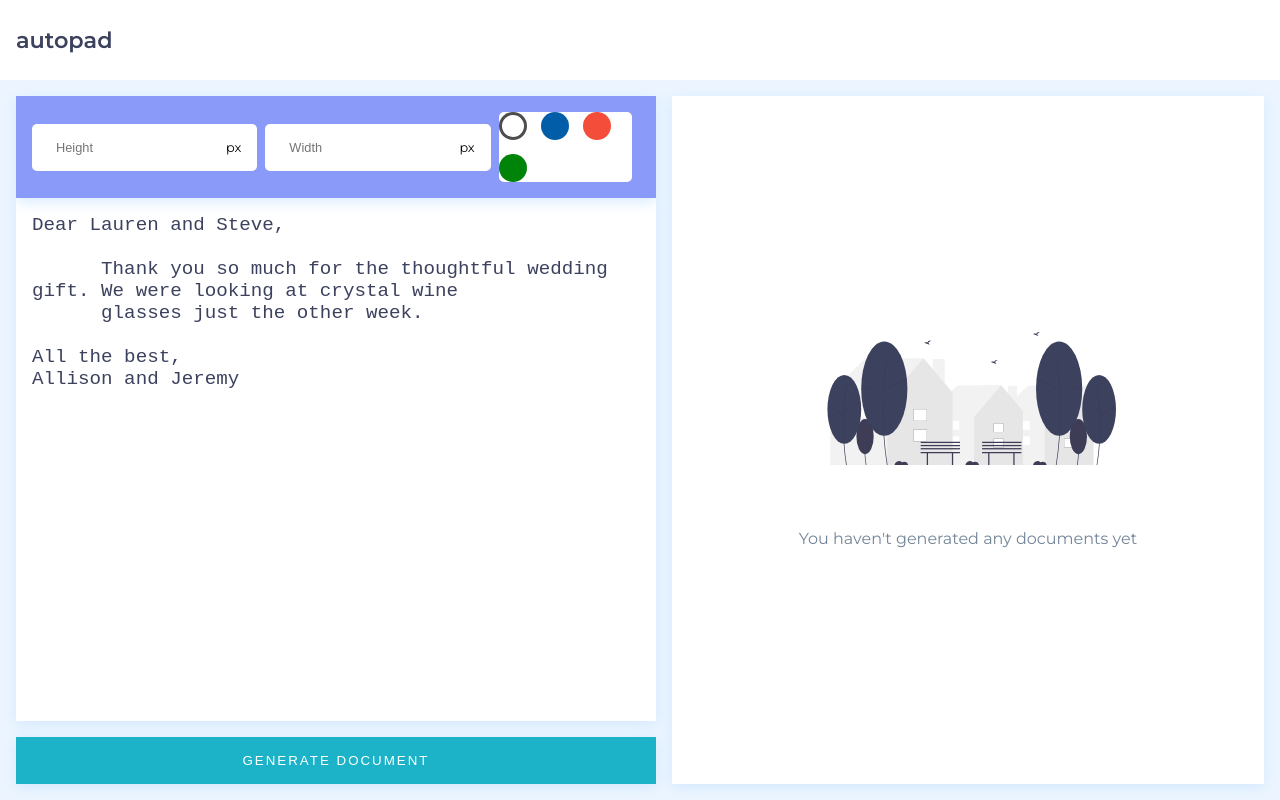
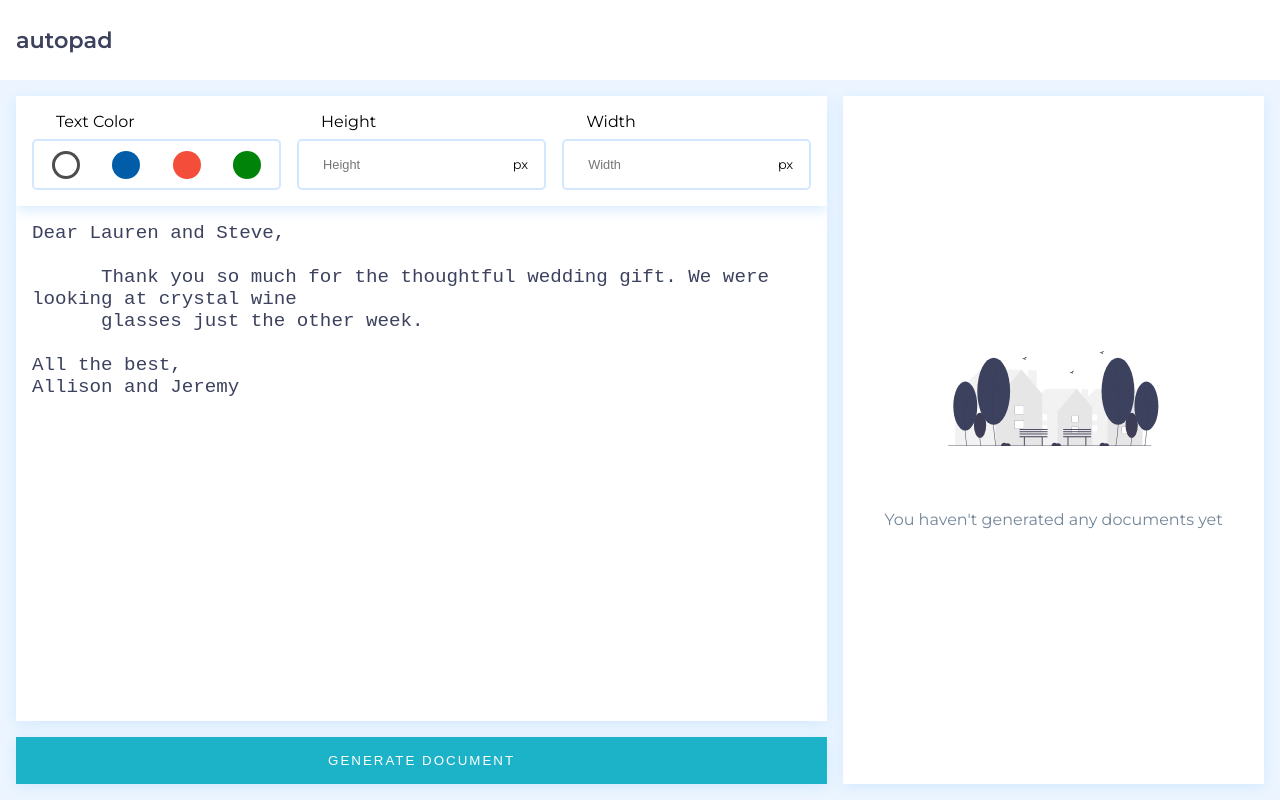
Before and after one commit to ProgaPanda/autopad, a React (Create React App) app: page / in a window 1280 px wide. Built offline with nearby package versions, Linux system fonts and the light colour scheme.

Commit message:
[FEAT] Styling fixes for options layout

```diff
--- a/src/components/input/input.component.tsx
+++ b/src/components/input/input.component.tsx
@@ -12,22 +12,28 @@ const disabledPartial = css`
 const StyledInputContainer = styled.div`
   display: flex;
   min-width: 100px;
-  border-radius: 5px 0 0 5px;
+  border: 2px solid ${theme.colors.accent};
+  border-radius: 5px;
+
+  :focus-within {
+    border-color: ${theme.colors.secondary};
+  }
 `;
 
 const StyledInput = styled.input<InputProps>`
   padding: 1rem 1.5rem;
   border: 0;
   background: #fff;
+  flex: 1;
   min-width: 100px;
   font-size: 0.8rem;
   border-radius: 5px 0 0 5px;
 
+  :focus {
+    outline: 0;
+  }
+
   ${(props: InputProps) => props.disabled && disabledPartial}
-
-  :focus {
-    outline-color: ${theme.colors.secondary};
-  }
 `;
 
 const StyledPrefix = styled.div`
--- a/src/containers/writing-pad/components/color-picker/color-picker.tsx
+++ b/src/containers/writing-pad/components/color-picker/color-picker.tsx
@@ -1,18 +1,21 @@
 import React, { useState } from "react";
 import { CirclePicker } from "react-color";
 import styled from "styled-components";
+import { theme } from "../../../../assets/styles/theme";
 
 const StyledPickerContainer = styled.div`
   display: flex;
   align-items: center;
-  justify-content: center;
   min-width: 0;
   height: 100%;
+  padding: 0.5rem 0;
   background: #fff;
+  border: 2px solid ${theme.colors.accent};
   border-radius: 5px;
 
   .circle-picker {
-    max-width: fit-content;
+    flex: 1;
+    justify-content: space-evenly;
   }
 `;
 
--- a/src/containers/writing-pad/components/options-controller/options-controller.component.tsx
+++ b/src/containers/writing-pad/components/options-controller/options-controller.component.tsx
@@ -5,31 +5,55 @@ import { WORDING } from "../../../../shared/i18n/en.wording";
 import { Input } from "../../../../components/input/input.component";
 import { ColorPicker } from "../color-picker/color-picker";
 import { rgbToCmyk } from "../../../../shared/services/helpers";
+import { OptionsAction } from "../../writing-pad.service";
 
 const t = WORDING.WRITING_PAD.OPTIONS_CONTROLLER;
 
-const StyledOptionsController = styled.div`
+const StyledOptionsContainer = styled.div`
+  display: grid;
+  grid-template-columns: repeat(auto-fit, minmax(10rem, 1fr));
+  grid-gap: 1rem;
+  background: #fff;
+  box-shadow: 0px 3px 14px 0px ${theme.colors.accent};
+  padding: 1rem;
+  z-index: 1;
+`;
+
+const StyledOption = styled.div`
   display: flex;
-  align-items: center;
-  padding: 1rem;
-  background: ${theme.colors.primary_200};
-  box-shadow: 0px 3px 14px 0px ${theme.colors.accent};
-  z-index: 1;
+  flex-direction: column;
+  min-width: 0;
+`;
 
-  > * {
-    margin-right: 0.5rem;
-  }
+const StyledOptionLabel = styled.div`
+  margin-bottom: 0.5rem;
+  margin-left: 1.5rem;
 `;
 
 interface OptionsControllerProps {
-  dispatcher: React.Dispatch<any>;
+  dispatcher: React.Dispatch<OptionsAction>;
 }
 
 export const OptionsController: React.FC<OptionsControllerProps> = ({
   dispatcher,
 }) => {
   return (
-    <StyledOptionsController>
+    <StyledOptionsContainer>
+      <StyledOption>
+        <StyledOptionLabel>Text Color</StyledOptionLabel>
+        <ColorPicker
+          initialColor={{ r: 77, g: 77, b: 77 }}
+          onColorChange={(color) => {
+            dispatcher({
+              type: "FONT_COLOR",
+              value: rgbToCmyk(color),
+            });
+          }}
+        />
+      </StyledOption>
+
+      <StyledOption>
+        <StyledOptionLabel>Height</StyledOptionLabel>
         <Input
           placeholder={t.DOCUMENT_HEIGHT}
           type="number"
@@ -40,7 +64,11 @@ export const OptionsController: React.FC<OptionsControllerProps> = ({
             })
           }
           suffix="px"
-      />
+        />{" "}
+      </StyledOption>
+
+      <StyledOption>
+        <StyledOptionLabel>Width</StyledOptionLabel>
         <Input
           placeholder={t.DOCUMENT_WIDTH}
           type="number"
@@ -52,15 +80,7 @@ export const OptionsController: React.FC<OptionsControllerProps> = ({
           }
           suffix="px"
         />
-      <ColorPicker
-        initialColor={{ r: 77, g: 77, b: 77 }}
-        onColorChange={(color) => {
-          dispatcher({
-            type: "FONT_COLOR",
-            value: rgbToCmyk(color),
-          });
-        }}
-      />
-    </StyledOptionsController>
+      </StyledOption>
+    </StyledOptionsContainer>
   );
 };
--- a/src/containers/writing-pad/writing-pad.module.scss
+++ b/src/containers/writing-pad/writing-pad.module.scss
@@ -11,7 +11,7 @@
   }
 
   &__textarea {
-    width: 50vw;
+    width: 65%;
     display: flex;
     flex-direction: column;
     margin-right: 1rem;
--- a/src/containers/writing-pad/writing-pad.service.ts
+++ b/src/containers/writing-pad/writing-pad.service.ts
@@ -44,7 +44,7 @@ export const initialOptions: DocumentGenerationOptions = {
   lineSpacing: 1.5,
 };
 
-type OptionsAction =
+export type OptionsAction =
   | { type: "DOCUMENT_WIDTH"; value: string }
   | { type: "DOCUMENT_HEIGHT"; value: string }
   | { type: "FONT_COLOR"; value: string };
```
Lines whose indentation alone changed are shown as unchanged.
